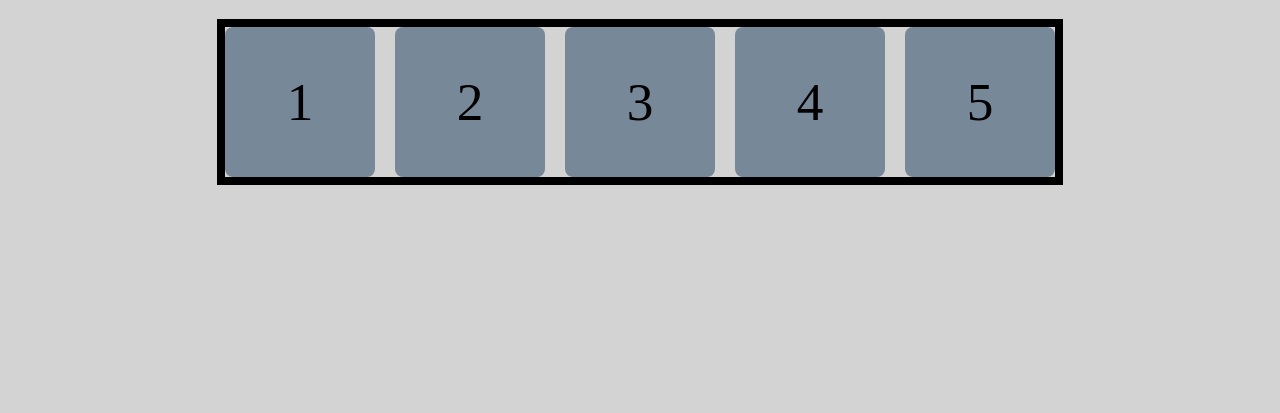
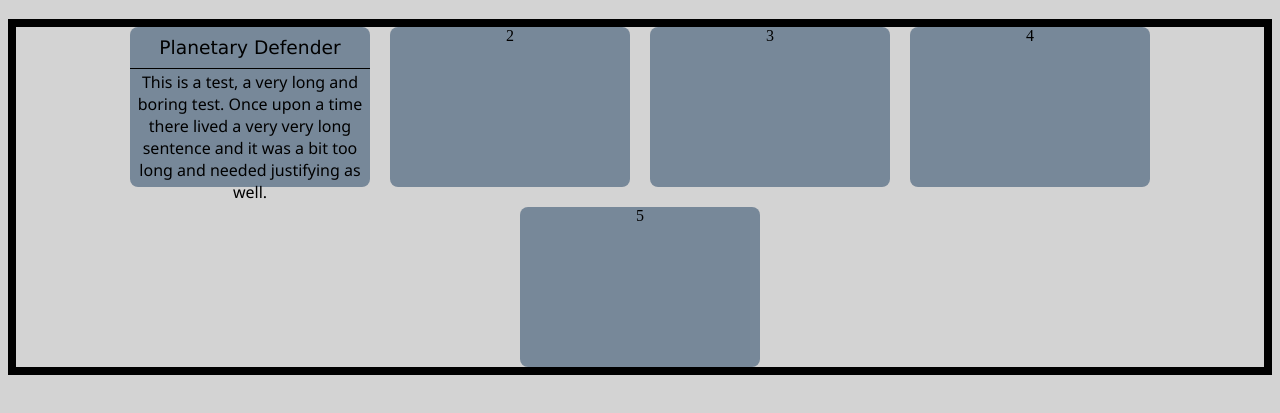
Before and after one commit to ThePythonator/thepythonator.github.io, a plain HTML site: page index.html in a window 1280 px wide. Shown: the part 69-482 px from the top of the page. Drawn offline with Linux system fonts and the light colour scheme.

Commit message:
More CSS and HTML tests

```diff
--- a/index.html
+++ b/index.html
@@ -7,7 +7,12 @@
     <body>
         <h1>ThePythonator</h1>
         <div class="container">
-            <div class="box">1</div>
+            <a href="./defender/" target="_blank" style="color: black; text-decoration: none;">
+                <div class="box">
+                    <div class="box-title">Planetary Defender</div>
+                    <div class="box-content">This is a test, a very long and boring test. Once upon a time there lived a very very long sentence and it was a bit too long and needed justifying as well.</div>
+                </div>
+            </a>
             <div class="box">2</div>
             <div class="box">3</div>
             <div class="box">4</div>
--- a/style.css
+++ b/style.css
@@ -17,11 +17,34 @@ body {
 
 .box {
     display: flex;
-    justify-content: center;
+    flex-direction: column;
     align-items: center;
-    height: 150px;
-    width: 150px;
+    width: 240px;
+    height: 160px;
     background-color: lightslategray;
-    font-size: 40pt;
     border-radius: 8px;
 }
+
+.box-title {
+    display: flex;
+    justify-content: center;
+    font-size: 14pt;
+    font-family: Verdana, Geneva, Tahoma, sans-serif;
+    width: 100%;
+    border-bottom: 1px solid black;
+    padding-top: 10px;
+    padding-bottom: 10px;
+}
+
+.box-content {
+    /* display: flex; */
+    /* flex-direction: column; */
+    /* justify-content: center; */
+    text-align: center;
+    font-size: 12pt;
+    font-family: 'Segoe UI', Tahoma, Geneva, Verdana, sans-serif;
+    /* border: 1px solid black; */
+    /* padding-top: 5px; */
+    /* padding-bottom: 5px; */
+    padding: 2px;;
+}
```
